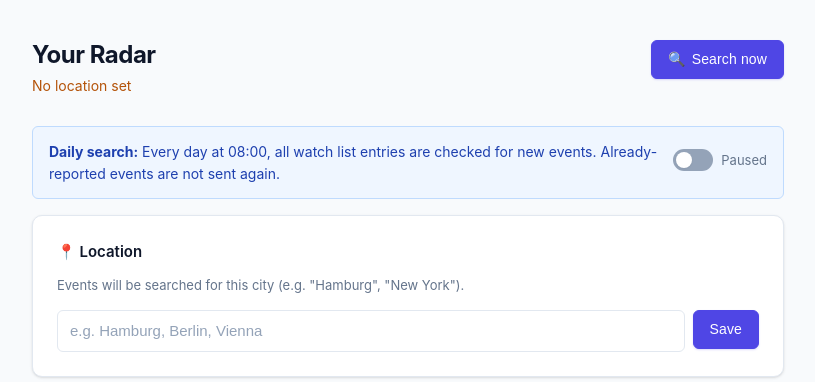
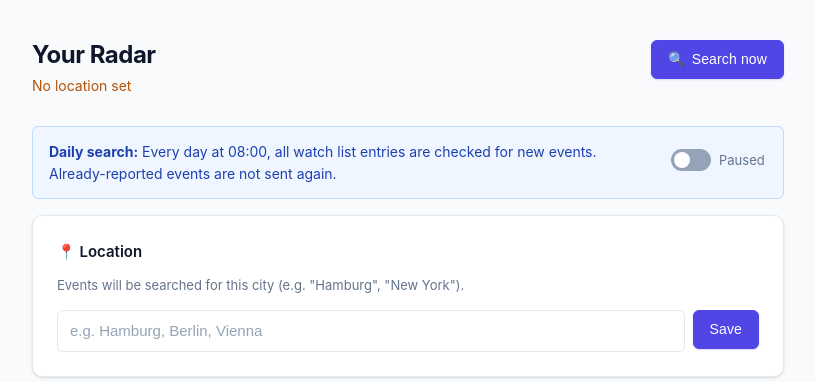
Before and after one commit to fmeies/event-radar, a Python web app: template app/templates/dashboard.html in a window 1280 px wide. Shown: the part 56-438 px from the top of the page, without its empty margins (232-1047 px from the left). Run offline with Jinja, Linux system fonts and the light colour scheme; the template is opened without the code that fills it, so the values that code supplies are empty.

Commit message:
Fix toggle label layout shift and tap delay on mobile
Co-Authored-By: Claude Sonnet 4.6 <noreply@anthropic.com>

```diff
--- a/app/static/style.css
+++ b/app/static/style.css
@@ -420,6 +420,10 @@ input:focus {
   font-size: 0.8125rem;
   color: var(--text-muted);
   white-space: nowrap;
+  min-width: 3rem;
+}
+.switch-track {
+  touch-action: manipulation;
 }
 
 /* ── Empty state ── */
```
